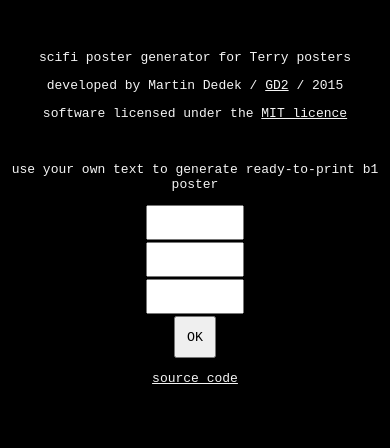
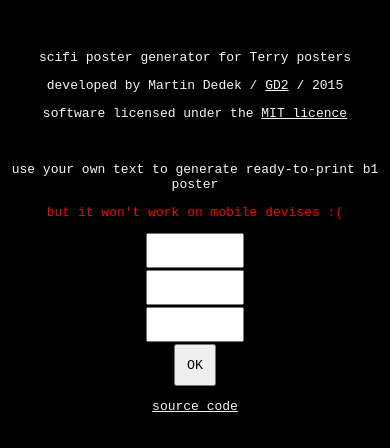
Before and after one commit to dedekm/terry-poster, a plain HTML site: page index.html in a window 390 px wide. Drawn offline with Linux system fonts and the light colour scheme.

Commit message:
+ warning for mobile devises

```diff
--- a/index.html
+++ b/index.html
@@ -14,15 +14,18 @@
       font-size: 13px;
       margin: 0 auto;
     }
+
     #input {
       text-align: center;
       font-family: monospace;
       max-width: 400px;
       margin: 50px auto;
     }
+
     #input a {
       color: inherit;
     }
+
     input {
       margin: 2px auto;
       text-align: center;
@@ -30,16 +33,29 @@
       font-size: 25px;
       display: block;
     }
+
     button {
       font-family: monospace;
       width: 42px;
       height: 42px;
       margin: 0 auto;
     }
-    img{
+
+    img {
       margin: auto;
       display: block;
-      max-width:100%;
+      max-width: 100%;
+    }
+
+    #mobile {
+      display: none;
+      color: red;
+    }
+
+    @media only screen and (max-width: 640px) {
+      #mobile {
+        display: block;
+      }
     }
   </style>
 </head>
@@ -52,9 +68,10 @@
       <p>software licensed under the <a href="http://choosealicense.com/licenses/mit/">MIT licence</a></p>
       <br>
       <p>use your own text to generate ready&#8209;to&#8209;print b1 poster</p>
-      <input type="text" name="line1" maxlength="3" width="30px" >
-      <input type="text" name="line2" maxlength="3" width="30px" >
-      <input type="text" name="line3" maxlength="3" width="30px" >
+      <p id='mobile'>but it won't work on mobile devises :(</p>
+      <input type="text" name="line1" maxlength="3" width="30px">
+      <input type="text" name="line2" maxlength="3" width="30px">
+      <input type="text" name="line3" maxlength="3" width="30px">
       <button type="button" name="button" id="button" onclick="init()">OK</button>
       <p><a href="https://github.com/dedekm/terry-poster">source code</a></p>
     </form>
```
